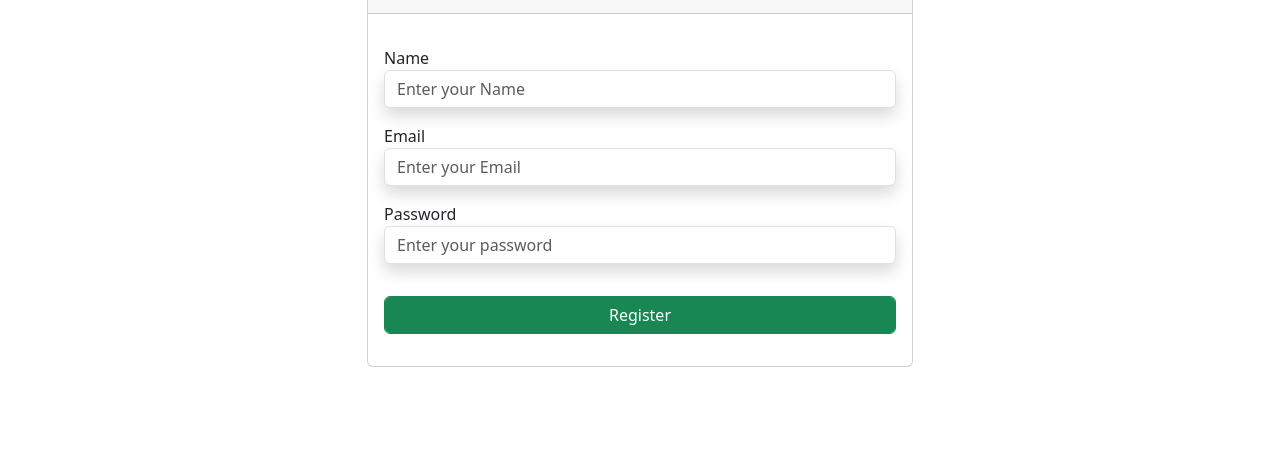
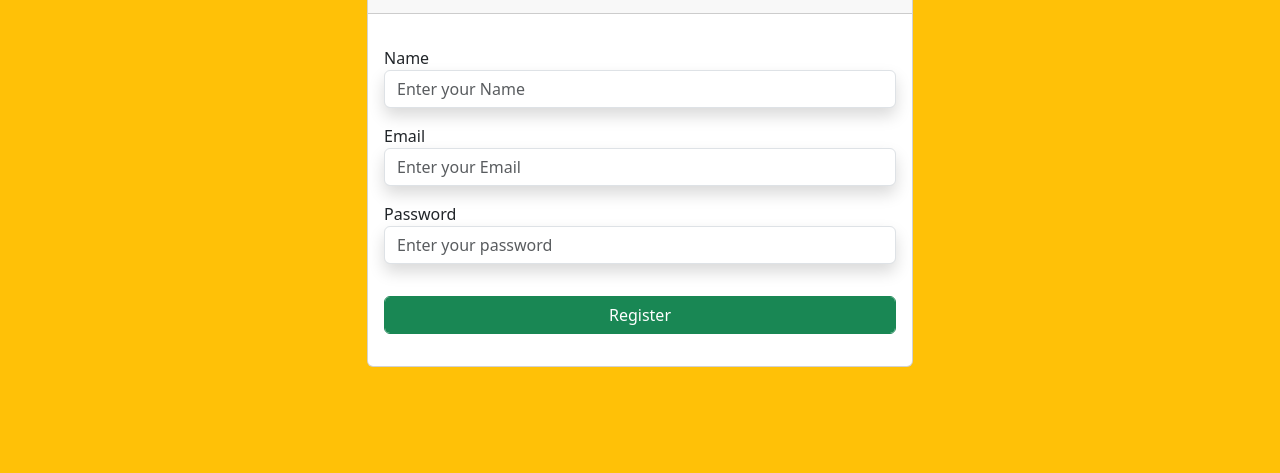
Before and after one commit to Sanaullahlarik/Capstone-Project-Three, a plain HTML site: page pages/signUp/signUp.html in a window 1280 px wide. Shown: the part 327-800 px from the top of the page. Drawn offline with nearby package versions, Linux system fonts and the light colour scheme.

Commit message:
I have completed capstone project

```diff
--- a/pages/signUp/signUp.html
+++ b/pages/signUp/signUp.html
@@ -16,7 +16,7 @@
       crossorigin="anonymous"
     ></script>
   </head>
-  <body>
+  <body class="m-0 p-0 bg-warning">
 
     <nav class="navbar navbar-expand-lg sticky-top bg-success m-0">
       <div class="container">
```
